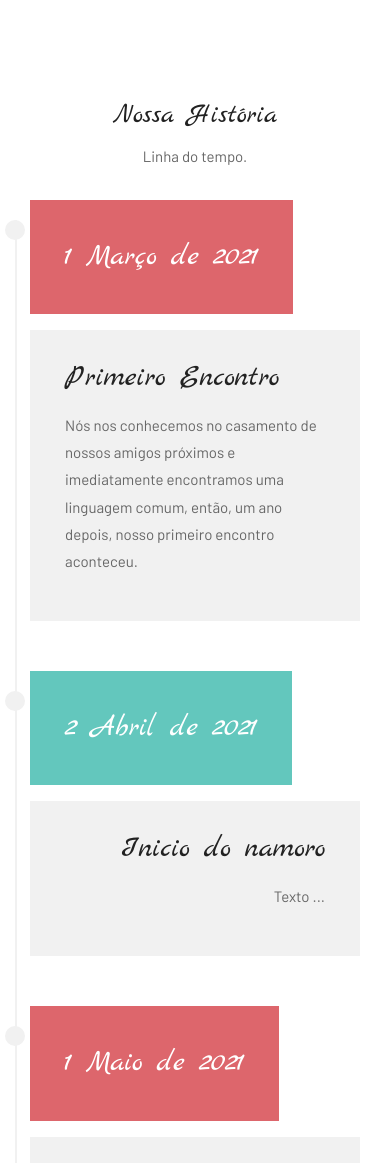
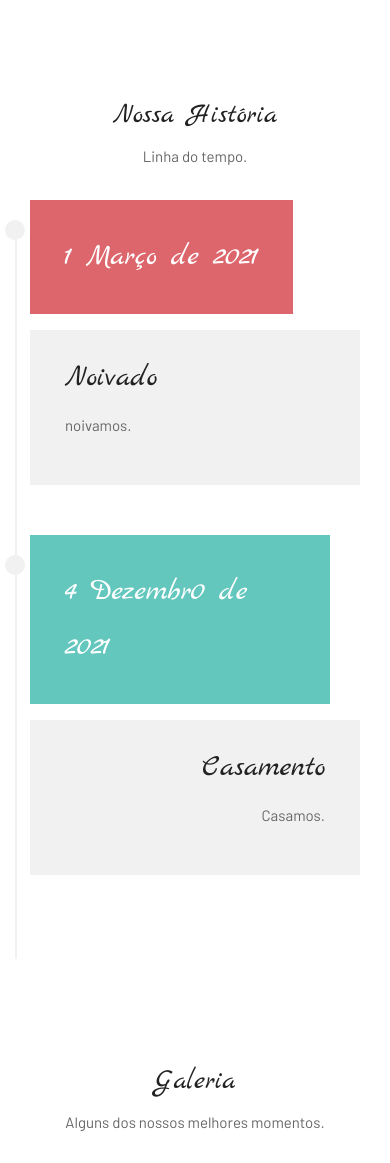
Before and after one commit to tecrodrigocastro/front-casamento, a PHP site: page / in a window 390 px wide. Shown: the part 1190-2353 px from the top of the page. Run offline with PHP 8.4, Linux system fonts and the light colour scheme.

Commit message:
linha do tempo e banner lista

```diff
--- a/index.php
+++ b/index.php
@@ -185,10 +185,9 @@
 				<span class="iconBackground"></span>
 				<div class="col-xs-12 col-md-6 align-left">
 					<div class="timeline-text-content">
-						<h4 class="mbr-timeline-title pb-3 mbr-fonts-style display-font">Primeiro Encontro</h4>
+						<h4 class="mbr-timeline-title pb-3 mbr-fonts-style display-font">Noivado</h4>
 						<p class="mbr-timeline-text mbr-fonts-style display-7">
-							Nós nos conhecemos no casamento de nossos amigos próximos e imediatamente encontramos uma
-							linguagem comum, então, um ano depois, nosso primeiro encontro aconteceu.
+						noivamos.
 						</p>
 					</div>
 				</div>
@@ -197,43 +196,7 @@
 				<div class="timeline-date-panel col-xs-12 col-md-6  align-left">
 					<div class="time-line-date-content">
 						<p class="mbr-timeline-date mbr-fonts-style display-font">
-							2 Abril de 2021
-						</p>
-					</div>
-				</div>
-				<span class="iconBackground"></span>
-				<div class="col-xs-12 col-md-6 align-right">
-					<div class="timeline-text-content">
-						<h4 class="mbr-timeline-title pb-3 mbr-fonts-style display-font">Inicio do namoro</h4>
-						<p class="mbr-timeline-text mbr-fonts-style display-7">
-							Texto ...
-						</p>
-					</div>
-				</div>
-			</div>
-			<div class="row timeline-element separline">
-				<div class="timeline-date-panel col-xs-12 col-md-6  align-left">
-					<div class="time-line-date-content">
-						<p class="mbr-timeline-date mbr-fonts-style display-font">
-							1 Maio de 2021
-						</p>
-					</div>
-				</div>
-				<span class="iconBackground"></span>
-				<div class="col-xs-12 col-md-6 align-left">
-					<div class="timeline-text-content">
-						<h4 class="mbr-timeline-title pb-3 mbr-fonts-style display-font">Noivado</h4>
-						<p class="mbr-timeline-text mbr-fonts-style display-7">
-							Noivamos...
-						</p>
-					</div>
-				</div>
-			</div>
-			<div class="row timeline-element reverse separline">
-				<div class="timeline-date-panel col-xs-12 col-md-6  align-left">
-					<div class="time-line-date-content">
-						<p class="mbr-timeline-date mbr-fonts-style display-font">
-							20 Outubro de 2021
+							4 Dezembr0 de 2021
 						</p>
 					</div>
 				</div>
@@ -242,12 +205,13 @@
 					<div class="timeline-text-content">
 						<h4 class="mbr-timeline-title pb-3 mbr-fonts-style display-font">Casamento</h4>
 						<p class="mbr-timeline-text mbr-fonts-style display-7">
-							Casamos...
+							Casamos.
 						</p>
 					</div>
 				</div>
 			</div>
-
+			</div>
+			</div>
 		</div>
 	</div>
 	<!-- End Story -->
```
Also changed, not shown: list.php (+9 -9 lines).
